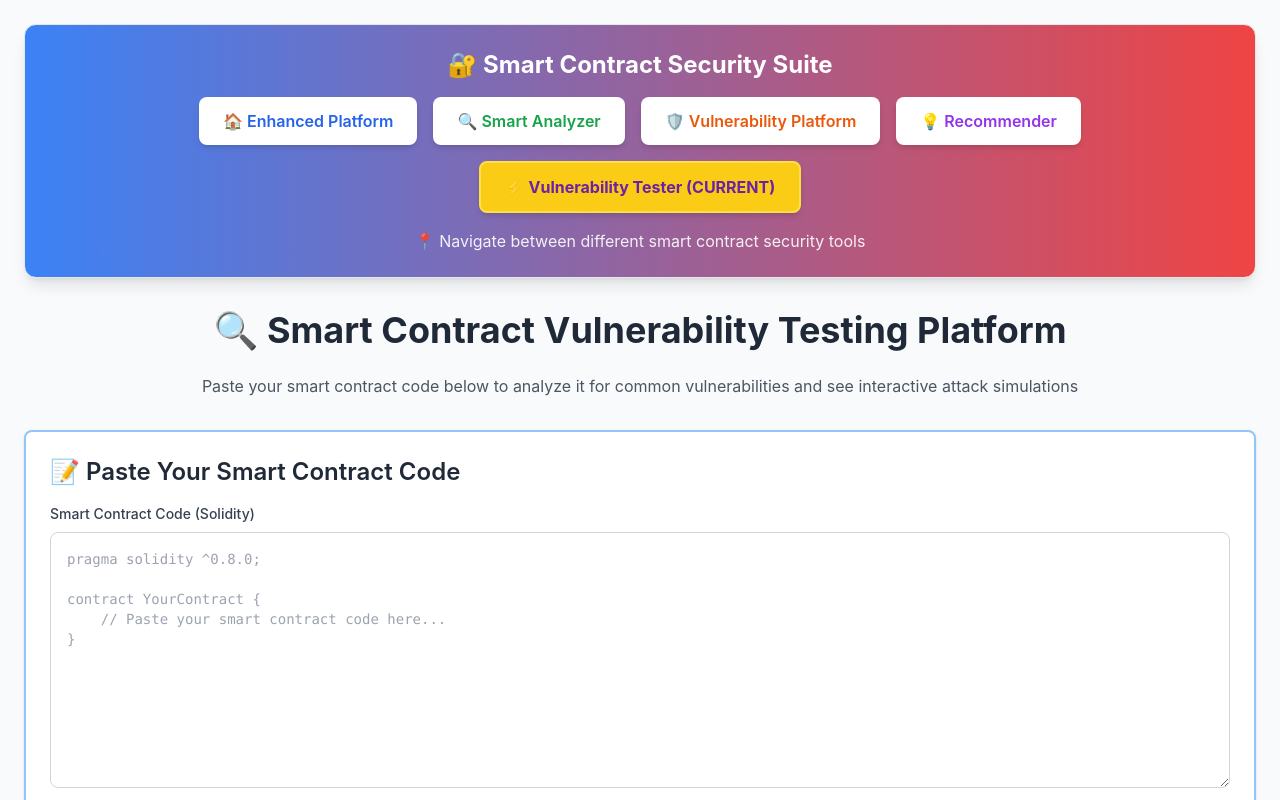
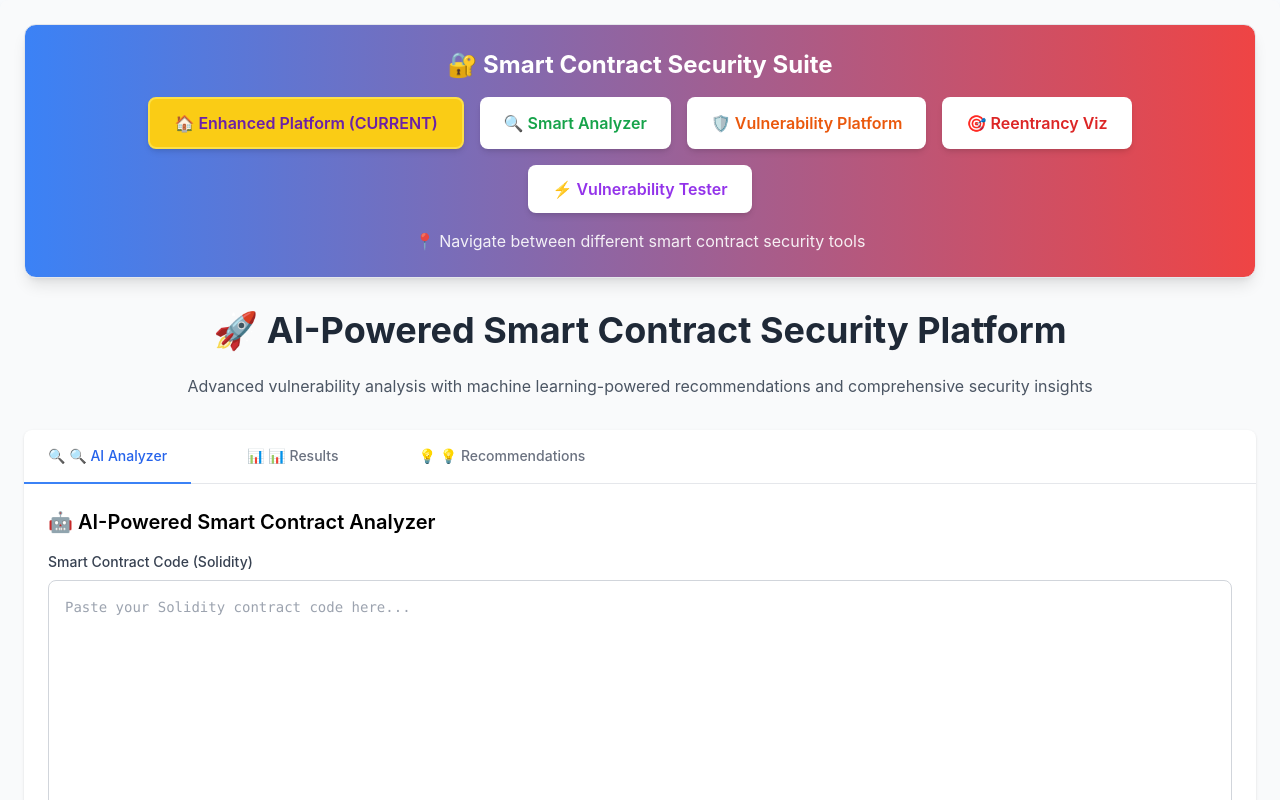
Before and after one commit to KingTemi2024/reentrancy-visualization, a React (Create React App) app: page / in a window 1280 px wide. Shown: the top 800 px of the page. Built offline with nearby package versions, Linux system fonts and the light colour scheme; the HTML template or start-up script is replaced by a standard one.

Commit message:
Update App.js

```diff
--- a/src/App.js
+++ b/src/App.js
@@ -1,12 +1,41 @@
 // src/App.js
-import React from 'react';
-import SmartContractPlatform from './components/SmartContractPlatform';
+import React, { useState } from 'react';
 import './App.css';
 
+// Import your components
+import EnhancedSmartContractPlatform from './components/EnhancedSmartContractPlatform';
+import SmartAnalyzer from './components/SmartAnalyzer';
+import SmartContractVulnerabilityPlatform from './components/SmartContractVulnerabilityPlatform';
+import ReentrancyVisualization from './components/ReentrancyVisualization';
+import SmartContractPlatform from './components/SmartContractPlatform';
+
 function App() {
+  const [currentComponent, setCurrentComponent] = useState('EnhancedSmartContractPlatform');
+
+  const handleNavigation = (componentName) => {
+    setCurrentComponent(componentName);
+  };
+
+  const renderComponent = () => {
+    switch(currentComponent) {
+      case 'EnhancedSmartContractPlatform':
+        return <EnhancedSmartContractPlatform onNavigationClick={handleNavigation} />;
+      case 'SmartAnalyzer':
+        return <SmartAnalyzer onNavigationClick={handleNavigation} />;
+      case 'SmartContractVulnerabilityPlatform':
+        return <SmartContractVulnerabilityPlatform onNavigationClick={handleNavigation} />;
+      case 'ReentrancyVisualization':
+        return <ReentrancyVisualization onNavigationClick={handleNavigation} />;
+      case 'SmartContractPlatform':
+        return <SmartContractPlatform onNavigationClick={handleNavigation} />;
+      default:
+        return <EnhancedSmartContractPlatform onNavigationClick={handleNavigation} />;
+    }
+  };
+
   return (
     <div className="App">
-      <SmartContractPlatform />
+      {renderComponent()}
     </div>
   );
 }
```
